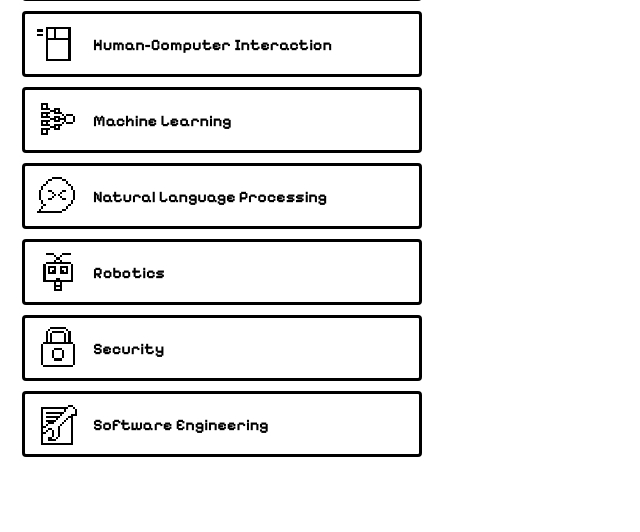
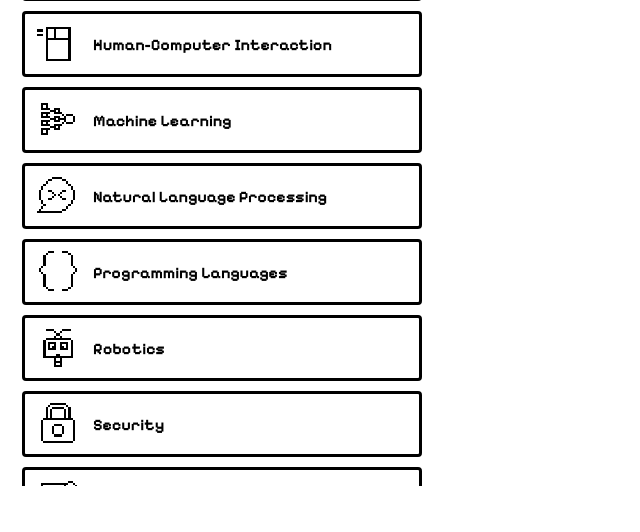
Before and after one commit to ninahowley/cs-hub, a Flask app: page /explore in a window 1280 px wide. Shown: the part 630-1162 px from the top of the page, without its empty margins (0-640 px from the left). Run offline with Flask 3, Linux system fonts and the light colour scheme.

Commit message:
add programming languages topic

```diff
--- a/templates/explore.html
+++ b/templates/explore.html
@@ -171,6 +171,21 @@
             </div>
             </div>
         </div>
+        <!-- PROGRAMMING LANGUAGES -->
+        <div class="topic" data-popup="pl">
+            <img src="{{ url_for('static', filename='icons/programming_languages.png') }}" class="icon" alt="PL">
+            <span>Programming Languages</span>
+        </div>
+        <div class="popup hidden" id="pl">
+            <div class="popup-header">
+                <button class="close-button"> × </button>
+            </div>
+            <div class="popup-body-wrap">
+            <div class="popup-body">
+                <h2>Programming Languages</h2>
+            </div>
+            </div>
+        </div>
         <!-- ROBOTICS -->
         <div class="topic" data-popup="robotics">
             <img src="{{ url_for('static', filename='icons/robotics.png') }}" class="icon" alt="Robotics">
```
